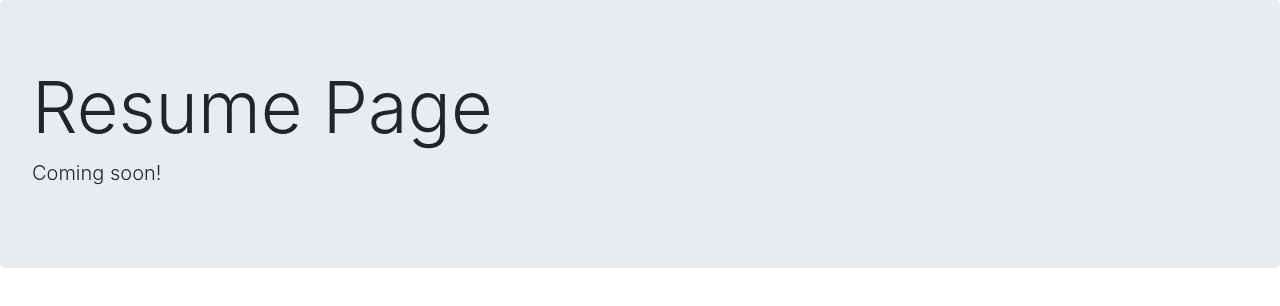
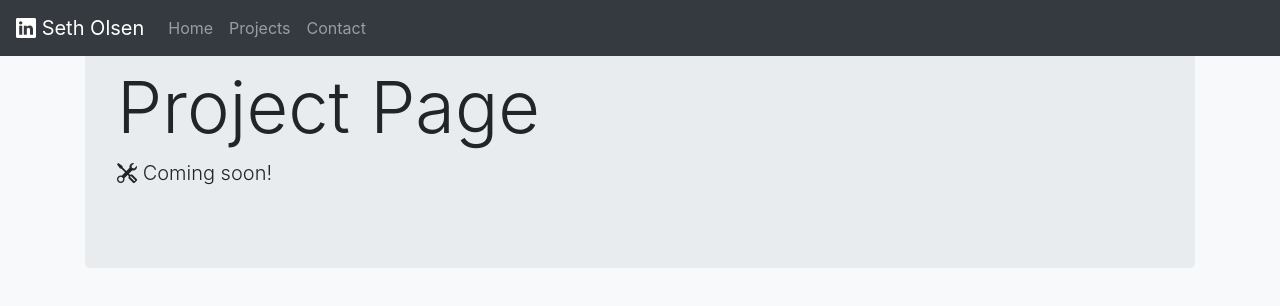
Before and after one commit to solsen86/solsen86, a plain HTML site: page html/resume.html in a window 1280 px wide. Drawn offline with nearby package versions, Linux system fonts and the light colour scheme.

Commit message:
Connected linkes between all pages. Added container and jumbotron to temp pages and moved from font awesome to boostrap font packages

```diff
--- a/html/resume.html
+++ b/html/resume.html
@@ -1,19 +1,49 @@
 <!doctype html>
 <html lang="en">
     <head>
-    <title>Title</title>
+        <title>Resume</title>
         <!-- Required meta tags -->
         <meta charset="utf-8">
         <meta name="viewport" content="width=device-width, initial-scale=1, shrink-to-fit=no">
 
         <!-- Bootstrap CSS -->
         <link rel="stylesheet" href="https://stackpath.bootstrapcdn.com/bootstrap/4.3.1/css/bootstrap.min.css" integrity="sha384-ggOyR0iXCbMQv3Xipma34MD+dH/1fQ784/j6cY/iJTQUOhcWr7x9JvoRxT2MZw1T" crossorigin="anonymous">
+        <link rel="stylesheet" href="https://cdn.jsdelivr.net/npm/bootstrap-icons@1.4.0/font/bootstrap-icons.css">
     </head>
-  <body>
+    <body class="bg-light">
 
+        <!-- Navigation Bar-->
+        <nav class="navbar navbar-expand-lg fixed-top bg-dark navbar-dark">
+            <a class="navbar-brand" href="https://www.linkedin.com/in/swolsen">
+                <i class="bi bi-linkedin"></i>
+                Seth Olsen
+            </a>
+            <button class="navbar-toggler" type="button" data-toggle="collapse" data-target="#collapsibleNavbar">
+                <span class="navbar-toggler-icon"></span>
+            </button>
+            <div class="collapse navbar-collapse" id="collapsibleNavbar">
+                <ul class="navbar-nav">
+                    <li class="nav-item">
+                        <a class="nav-link" href="../index.html">Home</a>
+                    </li>
+                    <li class="nav-item">
+                        <a class="nav-link" href="./projects.html">Projects</a>
+                    </li>
+                    <li class="nav-item">
+                        <a class="nav-link" href="./contact.html">Contact</a>
+                    </li>
+                </ul>
+            </div>
+        </nav>
+
+        <div class="container">
             <div class="jumbotron">
-        <h1 class="display-3">Resume Page</h1>
-        <p class="lead">Coming soon!</p>
+                <h1 class="display-3">Project Page</h1>
+                <p class="lead">
+                    <i class="bi bi-tools"></i>
+                    Coming soon!
+                </p>
+            </div>
         </div>
 
         <!-- Optional JavaScript -->
```
Also changed, not shown: html/contact.html (+33 -3 lines), html/projects.html (+33 -3 lines), index.html (+6 -5 lines). Lines whose indentation alone changed are shown as unchanged.
